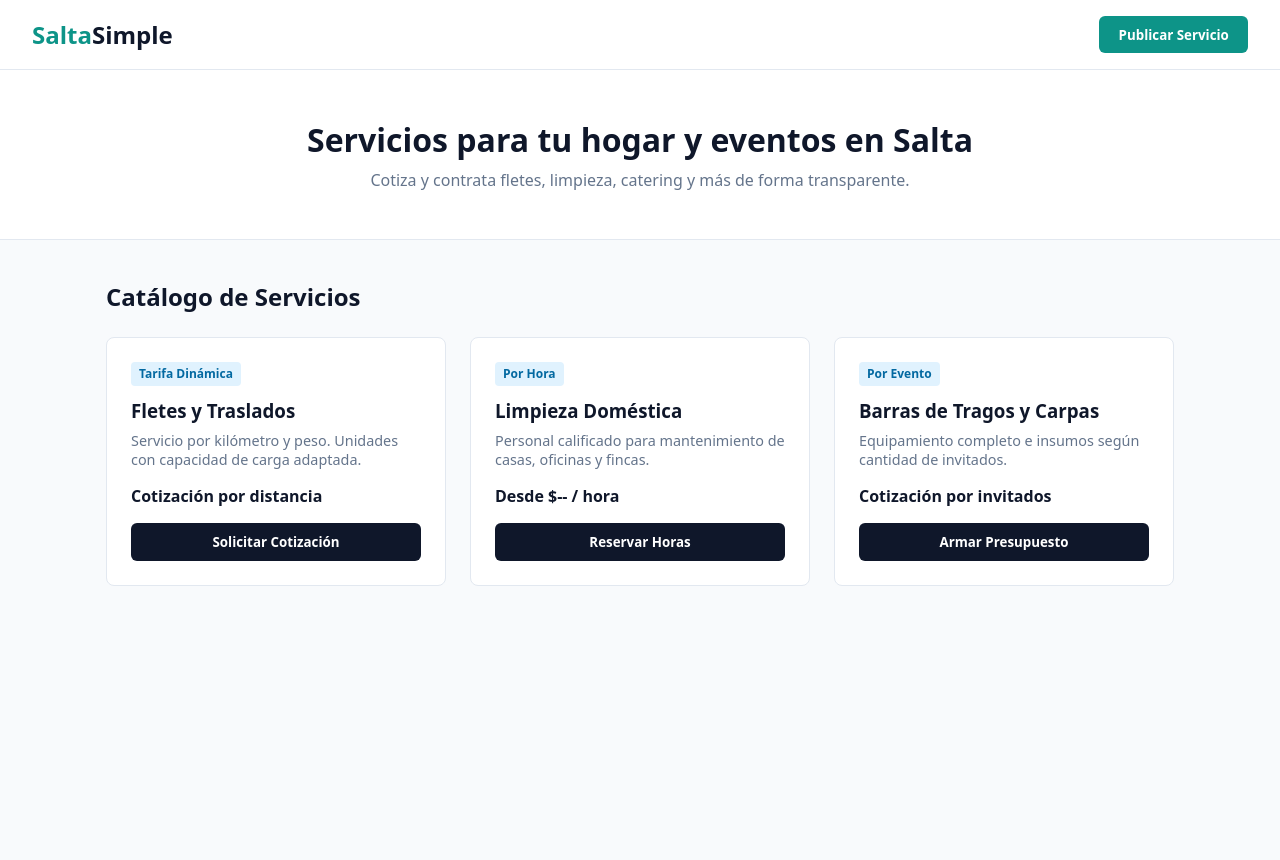
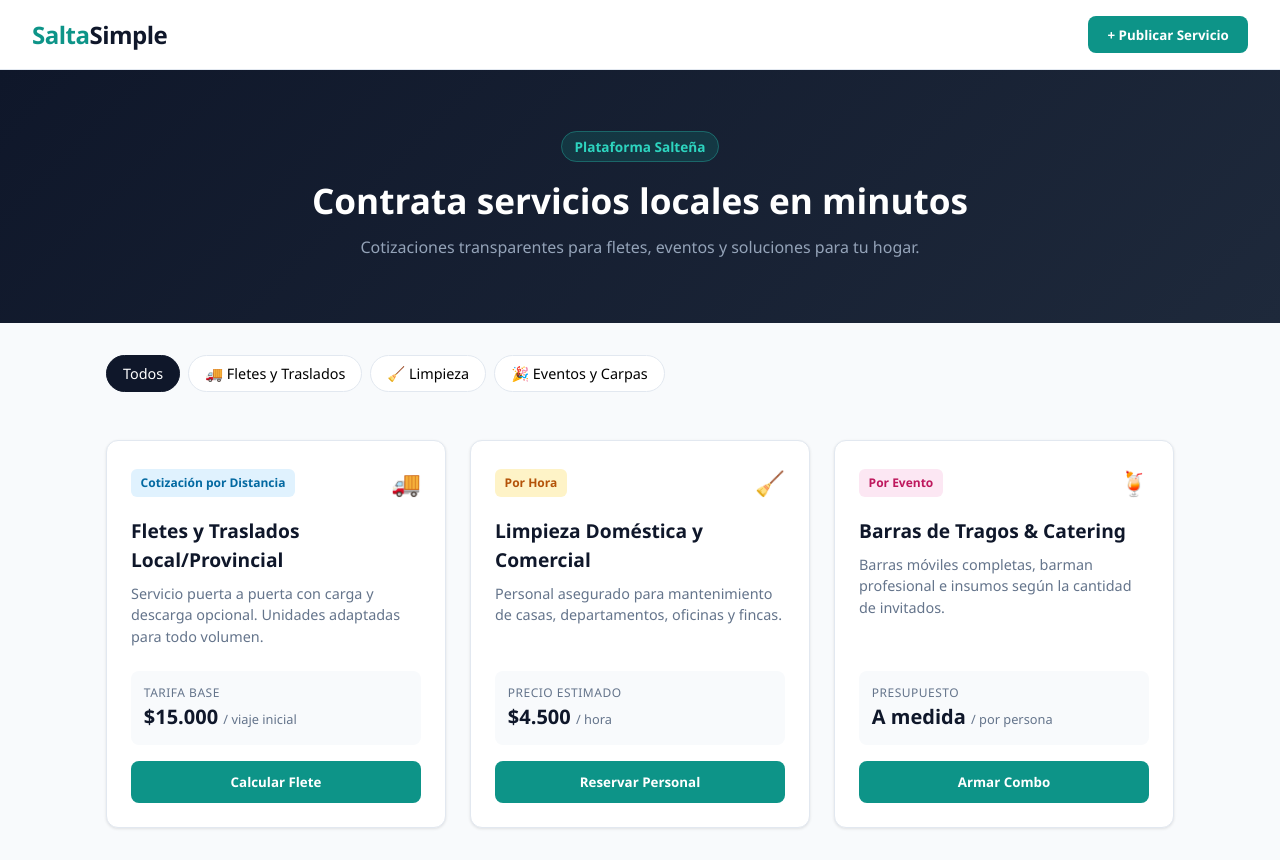
Before and after one commit to ivancarral28-des/saltasimple-web, a website: page index.html in a window 1280 px wide. Before the commit the page ends 800 px from the top, so only its background shows below. Drawn offline with Linux system fonts and the light colour scheme.

Commit message:
Design: Rediseño visual UI con tarjetas, badges y tema oscuro en Hero

```diff
--- a/index.html
+++ b/index.html
@@ -10,43 +10,70 @@
 
   <header class="navbar">
     <a href="#" class="brand">Salta<span>Simple</span></a>
-    <button class="btn-primary">Publicar Servicio</button>
+    <button class="btn-primary">+ Publicar Servicio</button>
   </header>
 
   <section class="hero">
-    <h1>Servicios para tu hogar y eventos en Salta</h1>
-    <p>Cotiza y contrata fletes, limpieza, catering y más de forma transparente.</p>
+    <div class="hero-content">
+      <span class="hero-badge">Plataforma Salteña</span>
+      <h1>Contrata servicios locales en minutos</h1>
+      <p>Cotizaciones transparentes para fletes, eventos y soluciones para tu hogar.</p>
+    </div>
   </section>
 
   <main class="container">
-    <h2 class="section-title">Catálogo de Servicios</h2>
+    <!-- Filtros de Categorías -->
+    <div class="categories-bar">
+      <button class="cat-pill active">Todos</button>
+      <button class="cat-pill">🚚 Fletes y Traslados</button>
+      <button class="cat-pill">🧹 Limpieza</button>
+      <button class="cat-pill">🎉 Eventos y Carpas</button>
+    </div>
 
     <div class="services-grid">
       <!-- Tarjeta 1: Fletes -->
       <article class="card">
-        <div class="card-tag">Tarifa Dinámica</div>
-        <h3>Fletes y Traslados</h3>
-        <p>Servicio por kilómetro y peso. Unidades con capacidad de carga adaptada.</p>
-        <div class="price">Cotización por distancia</div>
-        <button class="card-btn">Solicitar Cotización</button>
+        <div class="card-header">
+          <span class="card-tag tag-distance">Cotización por Distancia</span>
+          <span class="card-icon">🚚</span>
+        </div>
+        <h3>Fletes y Traslados Local/Provincial</h3>
+        <p>Servicio puerta a puerta con carga y descarga opcional. Unidades adaptadas para todo volumen.</p>
+        <div class="price-box">
+          <span class="label">Tarifa base</span>
+          <span class="price">$15.000 <small>/ viaje inicial</small></span>
+        </div>
+        <button class="card-btn">Calcular Flete</button>
       </article>
 
       <!-- Tarjeta 2: Limpieza -->
       <article class="card">
-        <div class="card-tag">Por Hora</div>
-        <h3>Limpieza Doméstica</h3>
-        <p>Personal calificado para mantenimiento de casas, oficinas y fincas.</p>
-        <div class="price">Desde $-- / hora</div>
-        <button class="card-btn">Reservar Horas</button>
+        <div class="card-tag-wrapper">
+          <span class="card-tag tag-hourly">Por Hora</span>
+          <span class="card-icon">🧹</span>
+        </div>
+        <h3>Limpieza Doméstica y Comercial</h3>
+        <p>Personal asegurado para mantenimiento de casas, departamentos, oficinas y fincas.</p>
+        <div class="price-box">
+          <span class="label">Precio estimado</span>
+          <span class="price">$4.500 <small>/ hora</small></span>
+        </div>
+        <button class="card-btn">Reservar Personal</button>
       </article>
 
       <!-- Tarjeta 3: Eventos -->
       <article class="card">
-        <div class="card-tag">Por Evento</div>
-        <h3>Barras de Tragos y Carpas</h3>
-        <p>Equipamiento completo e insumos según cantidad de invitados.</p>
-        <div class="price">Cotización por invitados</div>
-        <button class="card-btn">Armar Presupuesto</button>
+        <div class="card-tag-wrapper">
+          <span class="card-tag tag-event">Por Evento</span>
+          <span class="card-icon">🍹</span>
+        </div>
+        <h3>Barras de Tragos & Catering</h3>
+        <p>Barras móviles completas, barman profesional e insumos según la cantidad de invitados.</p>
+        <div class="price-box">
+          <span class="label">Presupuesto</span>
+          <span class="price">A medida <small>/ por persona</small></span>
+        </div>
+        <button class="card-btn">Armar Combo</button>
       </article>
     </div>
   </main>
--- a/src/scss/main.scss
+++ b/src/scss/main.scss
@@ -1,22 +1,29 @@
+// Variables de Marca
 $primary: #0d9488;
-$primary-hover: #0f766e;
+$primary-dark: #0f766e;
+$primary-light: #ccfbf1;
 $dark: #0f172a;
+$text: #334155;
 $light: #f8fafc;
 $gray: #64748b;
 $border: #e2e8f0;
+$shadow-sm: 0 1px 3px rgba(0,0,0,0.1);
+$shadow-md: 0 4px 12px rgba(0,0,0,0.08);
 
 * {
   box-sizing: border-box;
   margin: 0;
   padding: 0;
-  font-family: system-ui, -apple-system, sans-serif;
+  font-family: 'Segoe UI', system-ui, -apple-system, sans-serif;
 }
 
 body {
   background-color: $light;
-  color: $dark;
+  color: $text;
+  line-height: 1.5;
 }
 
+// Navbar
 .navbar {
   background: #ffffff;
   padding: 1rem 2rem;
@@ -24,12 +31,16 @@ body {
   display: flex;
   justify-content: space-between;
   align-items: center;
+  position: sticky;
+  top: 0;
+  z-index: 100;
 
   .brand {
     font-size: 1.5rem;
     font-weight: 800;
     color: $primary;
     text-decoration: none;
+    letter-spacing: -0.5px;
 
     span {
       color: $dark;
@@ -42,67 +53,126 @@ body {
   color: white;
   border: none;
   padding: 0.6rem 1.2rem;
-  border-radius: 6px;
+  border-radius: 8px;
   font-weight: 600;
   cursor: pointer;
+  transition: background 0.2s;
 
   &:hover {
-    background: $primary-hover;
+    background: $primary-dark;
   }
 }
 
+// Hero Section
 .hero {
+  background: linear-gradient(135deg, #0f172a 0%, #1e293b 100%);
+  color: white;
+  padding: 4rem 1rem;
   text-align: center;
-  padding: 3rem 1rem;
-  background: #ffffff;
-  border-bottom: 1px solid $border;
+
+  .hero-badge {
+    background: rgba(13, 148, 136, 0.2);
+    color: #2dd4bf;
+    padding: 0.3rem 0.8rem;
+    border-radius: 20px;
+    font-size: 0.85rem;
+    font-weight: 600;
+    border: 1px solid rgba(45, 212, 191, 0.3);
+  }
 
   h1 {
-    font-size: 2rem;
-    margin-bottom: 0.5rem;
+    font-size: 2.2rem;
+    margin: 1rem 0 0.5rem;
   }
 
   p {
-    color: $gray;
+    color: #94a3b8;
+    max-width: 600px;
+    margin: 0 auto;
   }
 }
 
+// Layout Principal
 .container {
   max-width: 1100px;
-  margin: 2.5rem auto;
+  margin: 2rem auto;
   padding: 0 1rem;
 }
 
-.section-title {
-  margin-bottom: 1.5rem;
+// Barra de Categorías
+.categories-bar {
+  display: flex;
+  gap: 0.5rem;
+  overflow-x: auto;
+  padding-bottom: 1rem;
+  margin-bottom: 2rem;
+
+  .cat-pill {
+    background: white;
+    border: 1px solid $border;
+    padding: 0.5rem 1rem;
+    border-radius: 20px;
+    font-size: 0.9rem;
+    font-weight: 500;
+    cursor: pointer;
+    white-space: nowrap;
+    transition: all 0.2s;
+
+    &:hover, &.active {
+      background: $dark;
+      color: white;
+      border-color: $dark;
+    }
+  }
 }
 
+// Grid y Tarjetas
 .services-grid {
   display: grid;
-  grid-template-columns: repeat(auto-fit, minmax(280px, 1fr));
+  grid-template-columns: repeat(auto-fit, minmax(300px, 1fr));
   gap: 1.5rem;
 }
 
 .card {
   background: #ffffff;
   border: 1px solid $border;
-  border-radius: 8px;
+  border-radius: 12px;
   padding: 1.5rem;
   display: flex;
   flex-direction: column;
+  transition: transform 0.2s, box-shadow 0.2s;
+  box-shadow: $shadow-sm;
+
+  &:hover {
+    transform: translateY(-4px);
+    box-shadow: $shadow-md;
+  }
+
+  .card-header, .card-tag-wrapper {
+    display: flex;
+    justify-content: space-between;
+    align-items: center;
+    margin-bottom: 1rem;
+  }
+
+  .card-icon {
+    font-size: 1.5rem;
+  }
 
   .card-tag {
     font-size: 0.75rem;
-    background: #e0f2fe;
-    color: #0369a1;
-    padding: 0.2rem 0.5rem;
-    border-radius: 4px;
-    width: fit-content;
-    font-weight: 600;
-    margin-bottom: 0.8rem;
+    padding: 0.3rem 0.6rem;
+    border-radius: 6px;
+    font-weight: 700;
+
+    &.tag-distance { background: #e0f2fe; color: #0369a1; }
+    &.tag-hourly { background: #fef3c7; color: #b45309; }
+    &.tag-event { background: #fce7f3; color: #be185d; }
   }
 
   h3 {
+    color: $dark;
+    font-size: 1.2rem;
     margin-bottom: 0.5rem;
   }
 
@@ -110,25 +180,48 @@ body {
     color: $gray;
     font-size: 0.9rem;
     flex-grow: 1;
-    margin-bottom: 1rem;
+    margin-bottom: 1.5rem;
   }
 
-  .price {
-    font-weight: 700;
+  .price-box {
+    background: $light;
+    padding: 0.8rem;
+    border-radius: 8px;
     margin-bottom: 1rem;
+
+    .label {
+      display: block;
+      font-size: 0.75rem;
+      color: $gray;
+      text-transform: uppercase;
+      letter-spacing: 0.5px;
+    }
+
+    .price {
+      font-size: 1.25rem;
+      font-weight: 800;
+      color: $dark;
+
+      small {
+        font-size: 0.8rem;
+        font-weight: 400;
+        color: $gray;
+      }
+    }
   }
 
   .card-btn {
-    background: $dark;
+    background: $primary;
     color: white;
     border: none;
-    padding: 0.6rem;
-    border-radius: 6px;
+    padding: 0.75rem;
+    border-radius: 8px;
     cursor: pointer;
     font-weight: 600;
+    transition: background 0.2s;
 
     &:hover {
-      opacity: 0.9;
+      background: $primary-dark;
     }
   }
 }
```
Also changed, not shown: css/main.css.
